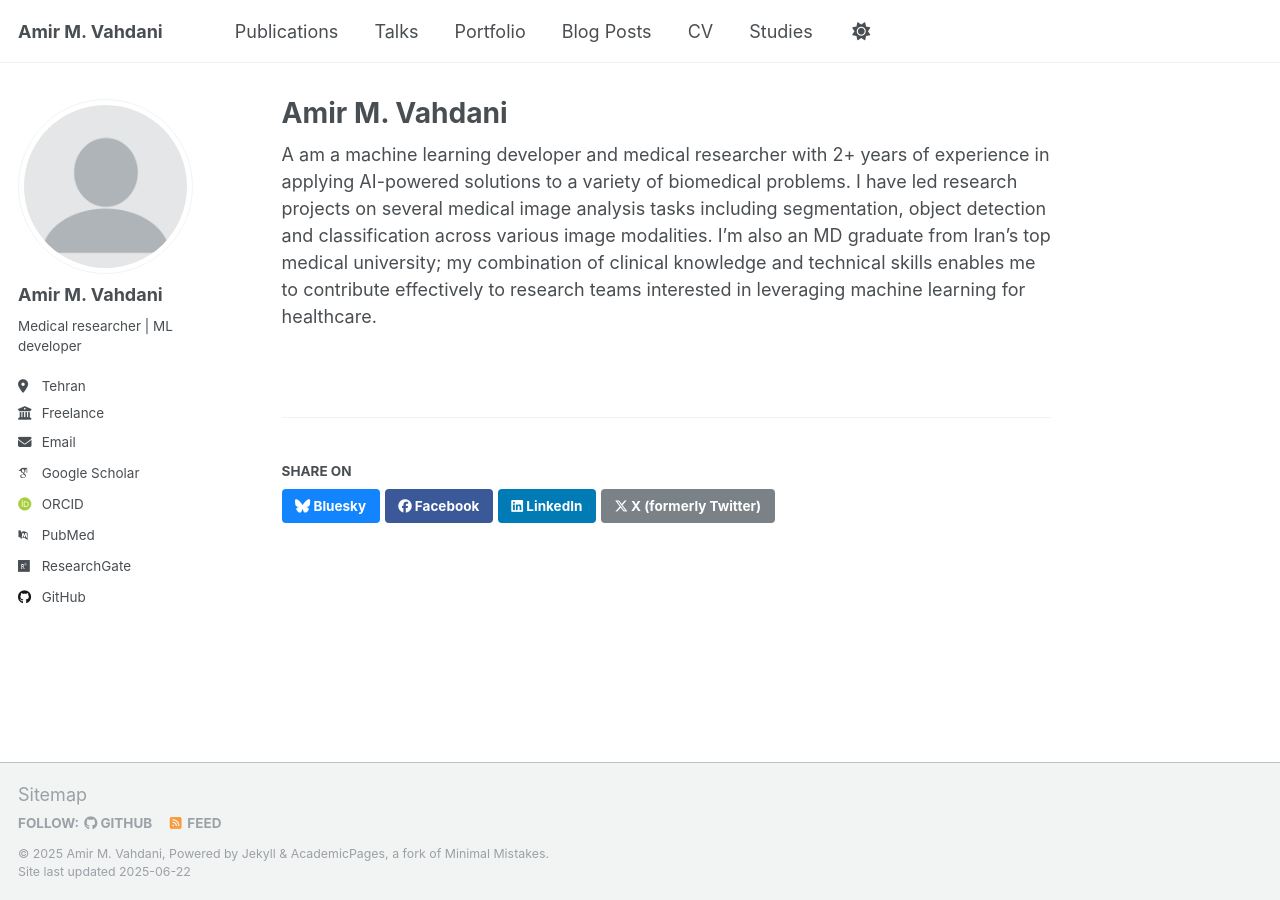
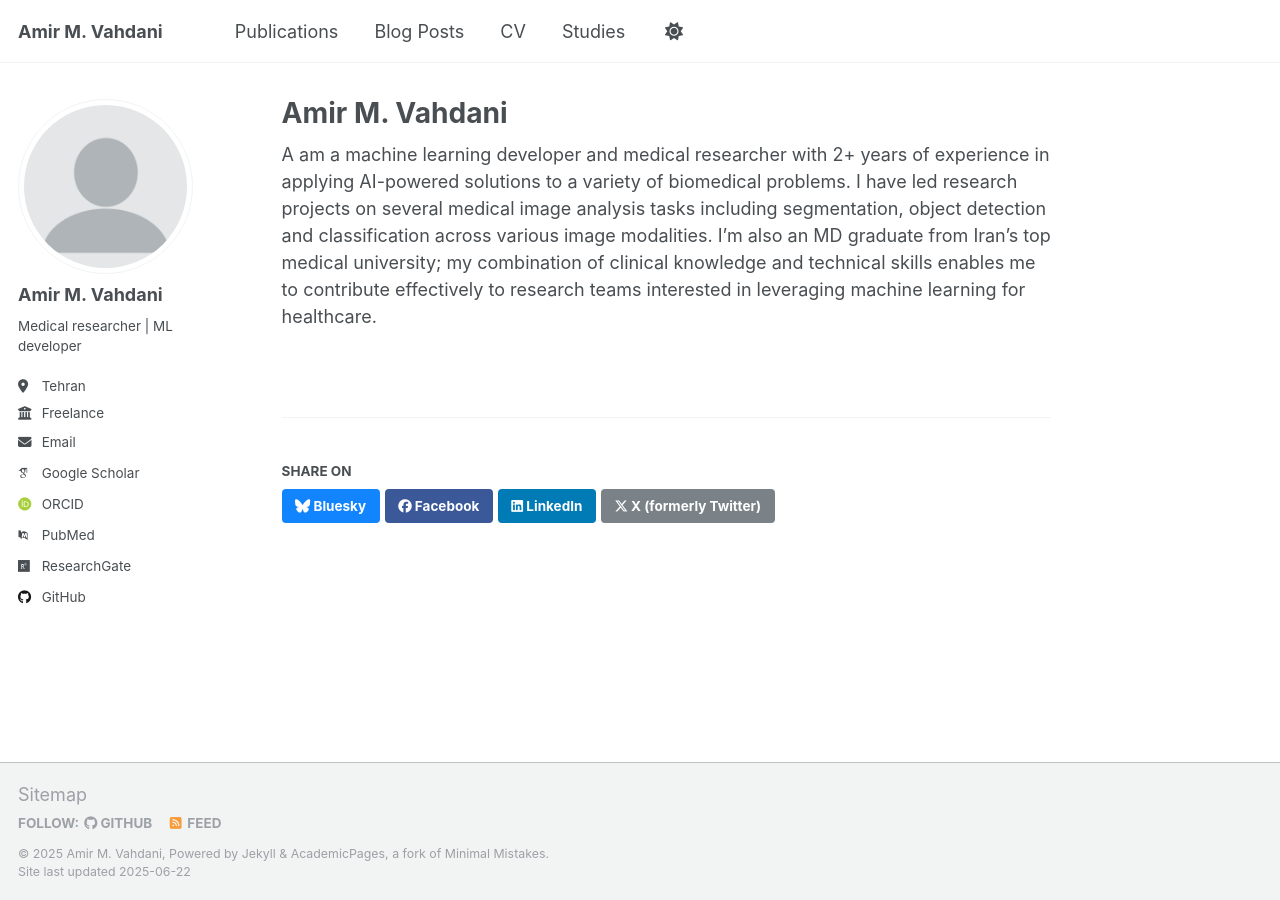
Before and after one commit to AmirV97/amirv97.github.io, a Jekyll site: the page built from _pages/about.md, in a window 1280 px wide. Built offline with Jekyll 4.4.1, drawn with Linux system fonts in a browser that asks for light colours; some web fonts are replaced.

Commit message:
Nav bar and theme update.

```diff
--- a/_data/navigation.yml
+++ b/_data/navigation.yml
@@ -11,12 +11,6 @@ main:
   - title: "Publications"
     url: /publications/
 
-  - title: "Talks"
-    url: /talks/
-
-  - title: "Portfolio"
-    url: /portfolio/
-
   - title: "Blog Posts"
     url: /year-archive/
 
--- a/_sass/theme/_dark.scss
+++ b/_sass/theme/_dark.scss
@@ -8,7 +8,7 @@ $dark-gray                  : mix(#000, $gray, 40%);
 $darker-gray                : mix(#000, $gray, 60%);
 $light-gray                 : mix(#fff, $gray, 50%);
 
-$background                 : #474747;
+$background                 : #000000;
 $background-light           : mix(#fff, $background, 80%);
 $background-lighter         : mix(#fff, $background, 90%);
 $text                       : #ffffff;
```
